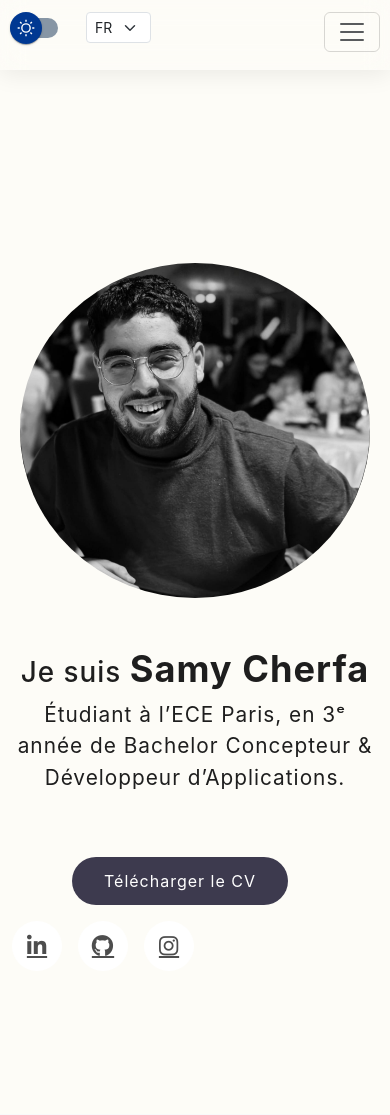
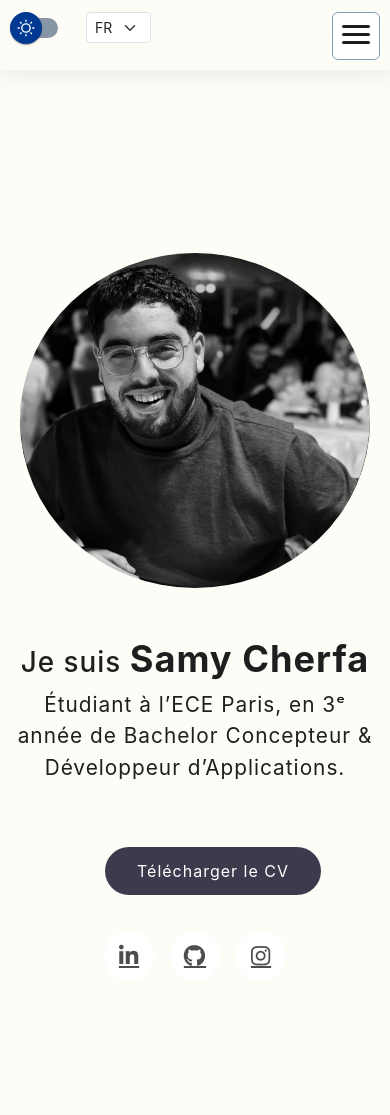
Before and after one commit to samych26/Portfolio, a PHP site: page / in a window 390 px wide; the page is wider, and only the part inside the window is pictured. Shown: the top 1115 px of that part. Run offline with PHP 8.4, Linux system fonts and the light colour scheme; some libraries are stand-ins or nearby versions.

Commit message:
mise a jour 18/09/2025

```diff
--- a/css/style.css
+++ b/css/style.css
@@ -1,23 +1,23 @@
 /* Thème clair */
 :root {
-  --primary: #7ba2b1;      /* Vert principal */
-  --secondary: #c5a880;    /* Beige clair */
-  --bg: #fdfcf7;           /* Fond clair/beige */
-  --text: #1e1e1e;         /* Texte foncé */
-  --muted: #6c757d;        /* Texte secondaire */
-  --card-bg: #ffffff;      /* Fond des cartes */
+  --primary: #7ba2b1; /* Vert principal */
+  --secondary: #c5a880; /* Beige clair */
+  --bg: #fdfcf7; /* Fond clair/beige */
+  --text: #1e1e1e; /* Texte foncé */
+  --muted: #6c757d; /* Texte secondaire */
+  --card-bg: #ffffff; /* Fond des cartes */
   --btn-bg: var(--primary);
   --btn-text: #fff;
 }
 
 /* Thème sombre */
 body.dark-theme {
-   --primary: #7ba2b1;      /* Vert doux */
-  --secondary: #b8b8a9;    /* Beige/gris clair */
-  --bg: #1a1c20;           /* Fond sombre */
-  --text: #f5f5f5;         /* Texte clair */
-  --muted: #aaa;           /* Texte secondaire */
-  --card-bg: #24272d;      /* Fond cartes sombre */
+  --primary: #7ba2b1; /* Vert doux */
+  --secondary: #b8b8a9; /* Beige/gris clair */
+  --bg: #1a1c20; /* Fond sombre */
+  --text: #f5f5f5; /* Texte clair */
+  --muted: #aaa; /* Texte secondaire */
+  --card-bg: #24272d; /* Fond cartes sombre */
   --btn-bg: var(--primary);
   --btn-text: #1a1c20;
   a {
@@ -412,9 +412,9 @@ body.dark-theme .card {
   color: #fff;
   border: none;
   cursor: pointer;
-    display: flex;              /* Centrage */
-  align-items: center;        /* Centre verticalement */
-  justify-content: center;    /* Centre horizontalement */
+  display: flex; /* Centrage */
+  align-items: center; /* Centre verticalement */
+  justify-content: center; /* Centre horizontalement */
   text-decoration: none;
 }
 .button:hover::before {
@@ -423,7 +423,7 @@ body.dark-theme .card {
 .button-content {
   position: relative;
   z-index: 1;
-   text-decoration: none;
+  text-decoration: none;
 }
 .button::before {
   content: "";
@@ -459,7 +459,7 @@ body.dark-theme .card {
   left: 0%;
   height: 3px;
   width: 0;
-  background: var(--muted);   /* ligne dépend de la couleur du thème */
+  background: var(--muted); /* ligne dépend de la couleur du thème */
   border-radius: 3px;
   transition: width 0.2s linear;
 }
@@ -472,7 +472,7 @@ body.dark-theme .card {
   transform: translateY(-50%) rotate(0deg);
   width: 0;
   height: 0;
-  border-left: 14px solid var(--primary);   /* flèche prend la couleur principale */
+  border-left: 14px solid var(--primary); /* flèche prend la couleur principale */
   border-top: 8px solid transparent;
   border-bottom: 8px solid transparent;
 }
@@ -482,8 +482,8 @@ body.dark-theme .card {
   position: absolute;
   top: 50%;
   transform: translate(-50%, -50%);
-  background: var(--bg);              /* fond = couleur de fond du thème */
-  border: 3px solid var(--primary);   /* contour = couleur principale */
+  background: var(--bg); /* fond = couleur de fond du thème */
+  border: 3px solid var(--primary); /* contour = couleur principale */
   width: 24px;
   height: 24px;
   border-radius: 50%;
@@ -494,7 +494,7 @@ body.dark-theme .card {
 /* point actif */
 .point.active {
   opacity: 1;
-  background: var(--primary);   /* quand actif, rempli avec couleur principale */
+  background: var(--primary); /* quand actif, rempli avec couleur principale */
   border-color: var(--primary);
   transform: translate(-50%, -50%) scale(1.2);
 }
@@ -507,14 +507,14 @@ body.dark-theme .card {
   transform: translateX(-50%);
   font-size: 14px;
   font-weight: bold;
-  white-space: pre-line;   /* conserve la forme du texte (avec <br/>) */
+  white-space: pre-line; /* conserve la forme du texte (avec <br/>) */
   opacity: 0;
   transition: opacity 0.6s;
   text-align: center;
   min-width: 350px;
   max-width: 80vw;
   line-height: 1.4;
-  color: var(--text);       /* couleur de texte selon thème */
+  color: var(--text); /* couleur de texte selon thème */
 }
 
 .point.active span {
@@ -576,7 +576,7 @@ body.dark-theme .card {
     top: 50%;
     transform: translateY(-50%);
     white-space: normal;
-     min-width: 400px; /* largeur minimale plus grande */
+    min-width: 400px; /* largeur minimale plus grande */
     max-width: 80vw;
     text-align: left;
     position: absolute;
@@ -648,7 +648,6 @@ body.dark-theme .card {
   object-fit: cover;
   transition: opacity 0.5s ease;
   background-color: #0c2a37;
-
 }
 .card-content {
   position: absolute;
@@ -769,7 +768,6 @@ body.dark-theme .card {
   box-shadow: 0 6px 15px rgba(36, 37, 39, 0.4);
   background: var(--btn-bg);
   color: var(--btn-text);
-
 }
 
 /* Footer */
@@ -795,10 +793,9 @@ footer {
     margin-top: 250px;
   }
 
-  #home h1{
+  #home h1 {
     margin-top: 50px;
   }
-
 
   /* Positionne .toggleetlongue à gauche de la navbar sur mobile */
   .toggleetlongue {
@@ -845,8 +842,8 @@ footer {
   flex-direction: column;
   align-items: center;
   justify-content: center;
-  height: 70px;   /* réduit */
-  width: 70px;    /* réduit */
+  height: 70px; /* réduit */
+  width: 70px; /* réduit */
   background-color: #0a0a0a;
   border-radius: 5px;
   color: #0f0f0f;
@@ -867,7 +864,7 @@ footer {
 .light-button .light-holder {
   position: absolute;
   height: 120px; /* réduit */
-  width: 70px;   /* réduit */
+  width: 70px; /* réduit */
   display: flex;
   flex-direction: column;
   align-items: center;
@@ -876,7 +873,7 @@ footer {
 .light-button .light-holder .dot {
   position: absolute;
   top: 0;
-  width: 6px;  /* réduit */
+  width: 6px; /* réduit */
   height: 6px; /* réduit */
   background-color: #0a0a0a;
   border-radius: 50%;
@@ -886,7 +883,7 @@ footer {
 .light-button .light-holder .light {
   position: absolute;
   top: 0;
-  width: 120px;  /* réduit */
+  width: 120px; /* réduit */
   height: 120px; /* réduit */
   clip-path: polygon(50% 0%, 25% 100%, 75% 100%);
   background: transparent;
@@ -916,3 +913,69 @@ footer {
   margin-top: 4px;
   display: block;
 }
+
+@media (max-width: 515px) {
+  .rsc {
+    gap: 20px;
+    justify-content: center;
+    align-items: flex-end;
+  }
+
+  .icon-content {
+    margin-top: 20px;
+  }
+}
+
+.navbar-toggler {
+  display: flex;
+  align-items: center;
+  justify-content: center;
+  background: #fff;
+  border: 1.5px solid #7ba2b1;
+  color: #1e1e1e;
+  width: 48px;
+  height: 48px;
+  padding: 0;
+  transition: background 0.3s, color 0.3s, border 0.3s;
+}
+
+body.dark-theme .navbar-toggler {
+  background: #222;
+  border: 1.5px solid #7ba2b1;
+  color: #fff;
+}
+
+.navbar-toggler-icon {
+  display: flex;
+  align-items: center;
+  justify-content: center;
+  width: 28px;
+  height: 28px;
+  position: relative;
+  background-image: none;
+  margin: 0;
+  padding: 0;
+}
+
+.navbar-toggler-icon::before {
+  content: "";
+  display: block;
+  width: 100%;
+  height: 3px;
+  background: #1e1e1e;
+  box-shadow:
+    0 8px 0 0 #1e1e1e,
+    0 16px 0 0 #1e1e1e;
+  border-radius: 2px;
+  transition: background 0.3s, box-shadow 0.3s;
+  position: absolute;
+  top: 3px;
+  left: 0;
+}
+
+body.dark-theme .navbar-toggler-icon::before {
+  background: #fff;
+  box-shadow:
+    0 8px 0 0 #fff,
+    0 16px 0 0 #fff;
+}
--- a/index.html
+++ b/index.html
@@ -109,13 +109,13 @@
             </h1>
             <p id="typed-text"></p>
 
-            <div class="d-flex align-items-center mt-3 gap-3 flex-wrap pt-5">
-              <a href="assets/CV .pdf" target="_blank" class="button me-4">
+            <div class="rsc d-flex align-items-center mt-3 gap-3 flex-wrap pt-5">
+              <a href="assets/CvSamy.pdf" target="_blank" class="button me-4">
                 <span class="button-content btnCv">Télécharger le CV</span>
               </a>
 
               <!-- Réseaux sociaux -->
-              <ul class="example-2 d-flex m-0 p-0 gap-3">
+              <ul class=" rsc1 example-2 d-flex m-0 p-0 gap-3">
                 <li class="icon-content">
                   <a
                     href="https://www.linkedin.com/public-profile/settings"
```
Also changed, not shown: assets/pdp2.jpg (added), 2 other files.
